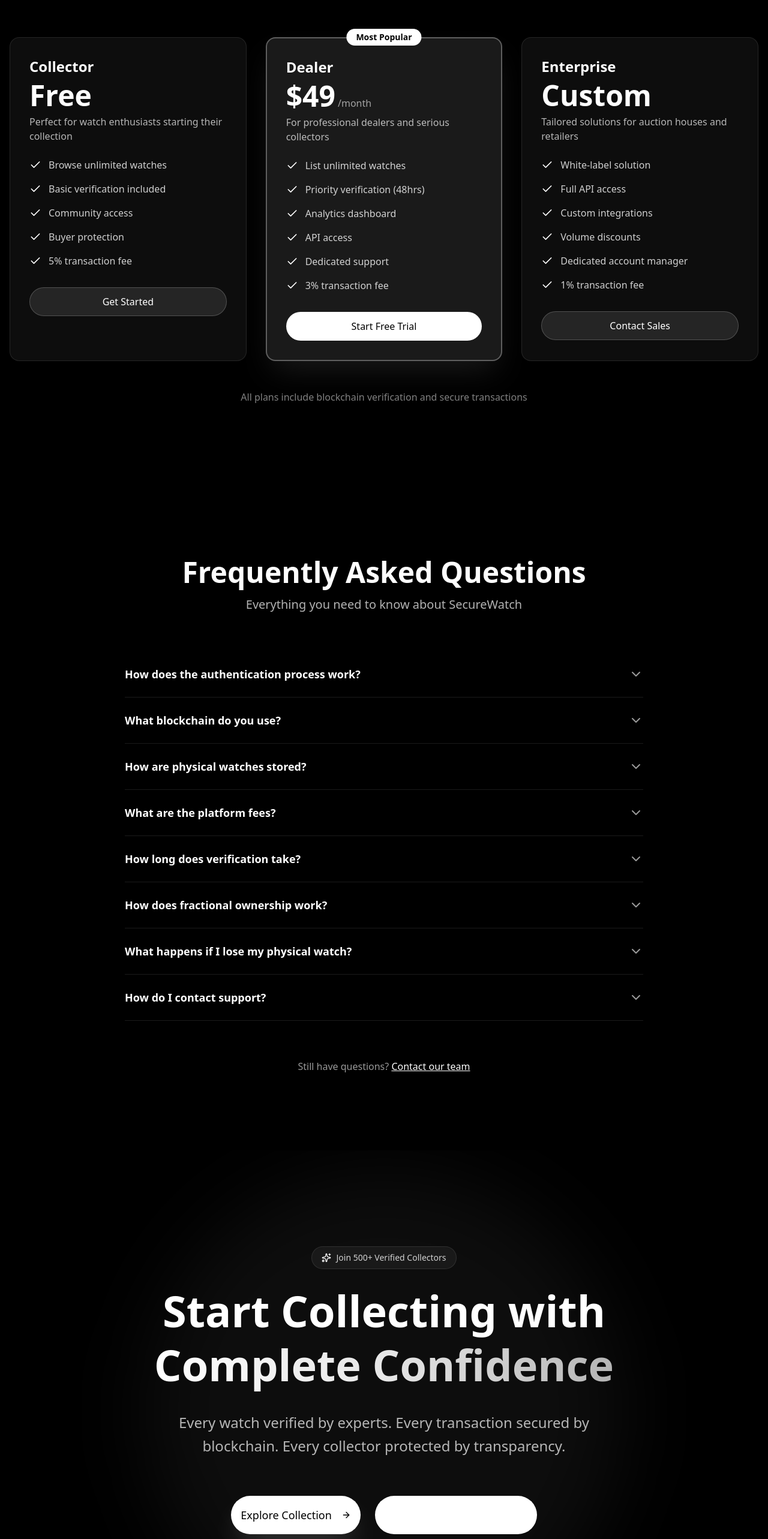
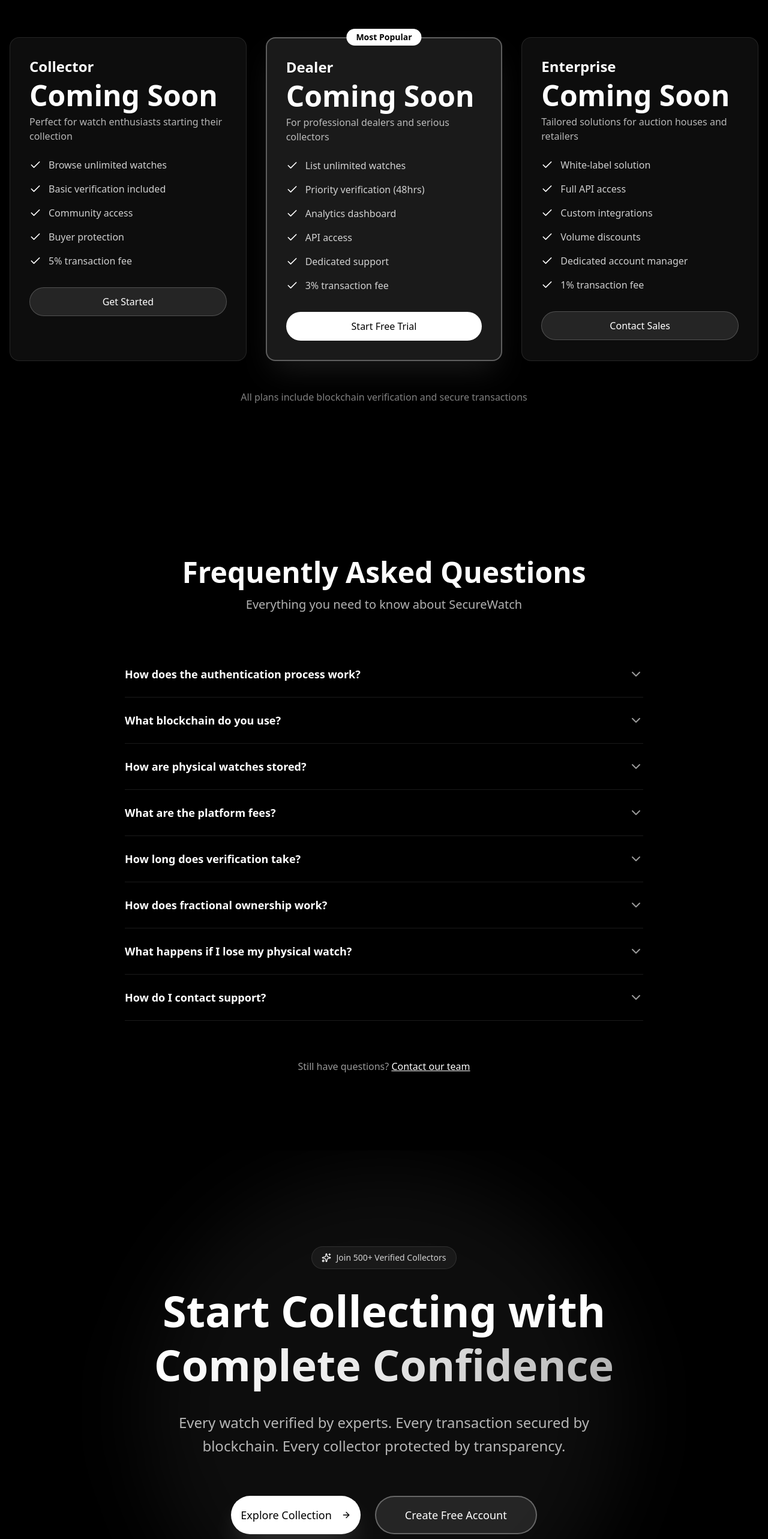
Before and after one commit to Silent-bat/securewatch, a Next.js app: page / in a window 1280 px wide. Shown: the part 5840-8406 px from the top of the page at 60% size. Built offline with nearby package versions, Linux system fonts and the light colour scheme; no server answers.

Commit message:
Fix white button issue and update pricing to 'Coming Soon'

```diff
--- a/components/landing/final-cta.tsx
+++ b/components/landing/final-cta.tsx
@@ -53,8 +53,7 @@ export function FinalCTA() {
                         </Button>
                         <Button
                             size="lg"
-                            variant="outline"
-                            className="h-16 px-12 text-lg rounded-full border-2 border-white/30 hover:bg-white/10 text-white"
+                            className="h-16 px-12 text-lg rounded-full bg-white/10 text-white hover:bg-white/20 border-2 border-white/30"
                             asChild
                         >
                             <Link href="/auth/register">Create Free Account</Link>
--- a/components/landing/pricing.tsx
+++ b/components/landing/pricing.tsx
@@ -8,7 +8,7 @@ import { Button } from '@/components/ui/button';
 const tiers = [
     {
         name: 'Collector',
-        price: 'Free',
+        price: 'Coming Soon',
         description: 'Perfect for watch enthusiasts starting their collection',
         features: [
             'Browse unlimited watches',
@@ -23,8 +23,7 @@ const tiers = [
     },
     {
         name: 'Dealer',
-        price: '$49',
-        period: '/month',
+        price: 'Coming Soon',
         description: 'For professional dealers and serious collectors',
         features: [
             'List unlimited watches',
@@ -40,7 +39,7 @@ const tiers = [
     },
     {
         name: 'Enterprise',
-        price: 'Custom',
+        price: 'Coming Soon',
         description: 'Tailored solutions for auction houses and retailers',
         features: [
             'White-label solution',
```
